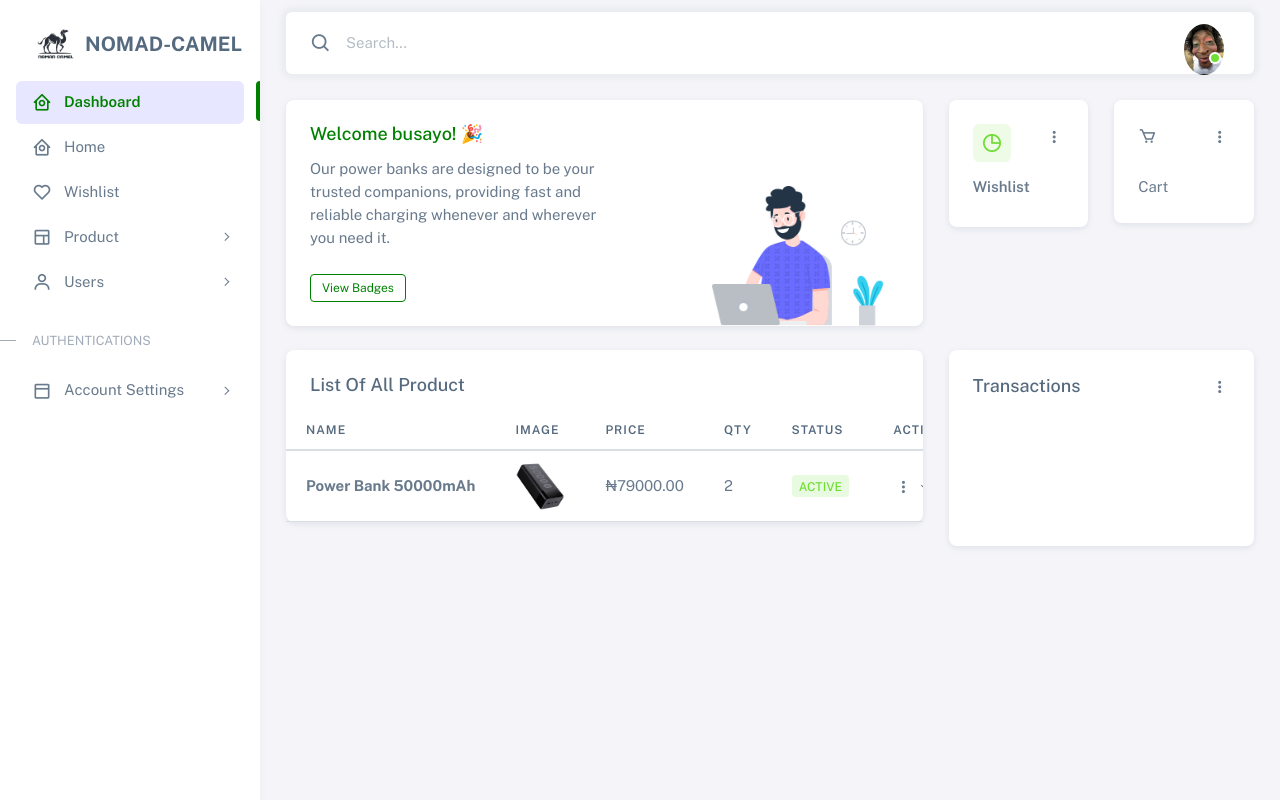
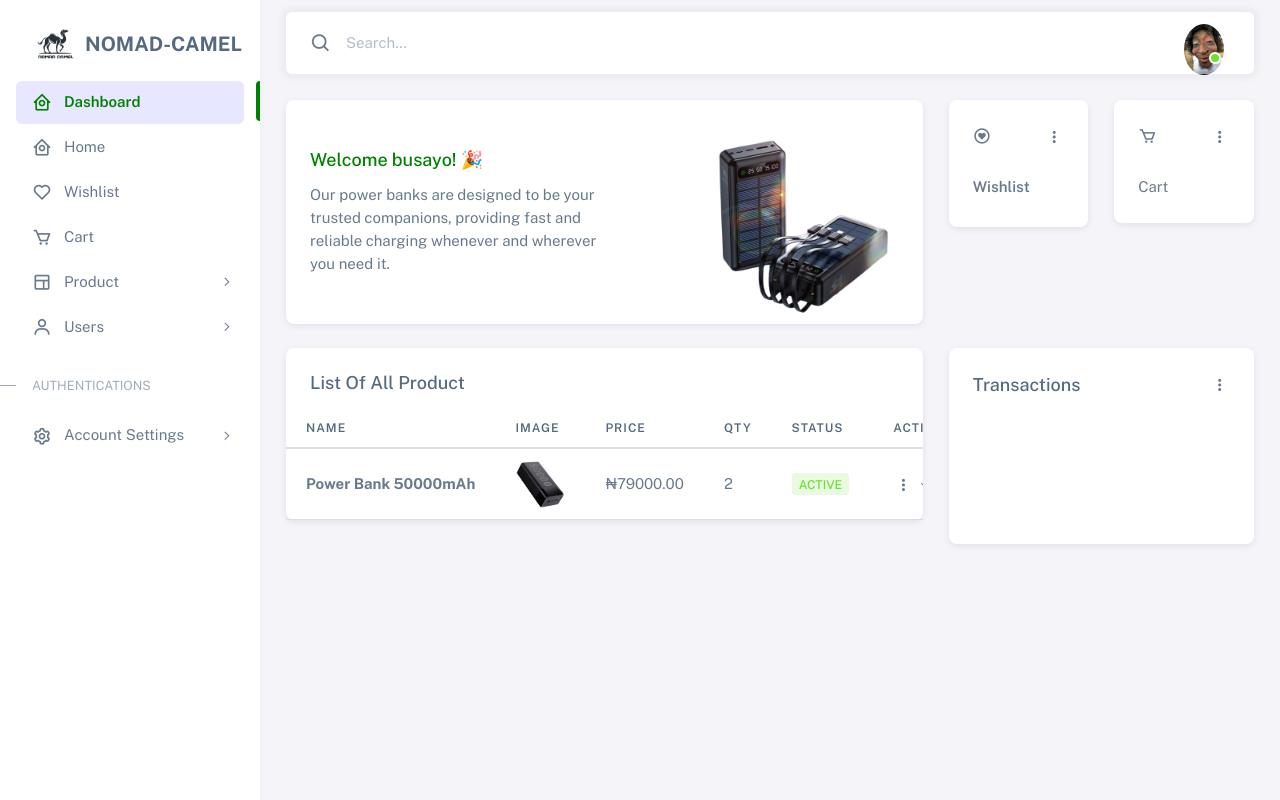
Before and after one commit to Gbemi-leke/NOMAD-CAMEL, a Django app: page /auth/dashboard in a window 1280 px wide. Run offline with Django 5.2, Linux system fonts and the light colour scheme; a user stored in the database is signed in; data comes from the database, SQL or seed files in the repository; some libraries are stand-ins or nearby versions.

Commit message:
added the require Icon for the dashboard

```diff
--- a/templates/backend/base.html
+++ b/templates/backend/base.html
@@ -97,6 +97,12 @@
               <div data-i18n="Analytics">Wishlist</div>
             </a>
           </li>
+          <li class="menu-item">
+            <a href="" class="menu-link">
+              <i class="menu-icon tf-icons bx bx-cart"></i>
+              <div data-i18n="Analytics">Cart</div>
+            </a>
+          </li>
 
           <!-- Layouts -->
           {% if user.is_superuser %}
@@ -149,7 +155,7 @@
             {% endif %}
             <li class="menu-item">
               <a href="javascript:void(0);" class="menu-link menu-toggle">
-                <i class="menu-icon tf-icons bx bx-dock-top"></i>
+                <i class="menu-icon tf-icons bx bx-cog"></i>
                 <div data-i18n="Account Settings">Account Settings</div>
               </a>
               <ul class="menu-sub">
--- a/templates/backend/index.html
+++ b/templates/backend/index.html
@@ -26,15 +26,13 @@ NOMAD-CAMEL
                 <p class="mb-4">
                   Our power banks are designed to be your trusted companions, providing fast and reliable charging whenever and wherever you need it.
                 </p>
-
-                <a href="javascript:;" class="btn btn-sm btn-outline-primary">View Badges</a>
               </div>
             </div>
             <div class="col-sm-5 text-center text-sm-left">
               <div class="card-body pb-0 px-0 px-md-4">
-                <img src="{% static 'backend/assets/img/illustrations/man-with-laptop-light.png' %}" height="140"
-                  alt="View Badge User" data-app-dark-img="illustrations/man-with-laptop-dark.png"
-                  data-app-light-img="illustrations/man-with-laptop-light.png" />
+                <img src="{% static 'backend/assets/img/illustrations/powerbank.png' %}" height="200"
+                  alt="View Badge User" data-app-dark-img="illustrations/powerbank-dark.png"
+                  data-app-light-img="illustrations/powerbank.png"/>
               </div>
             </div>
           </div>
@@ -47,8 +45,7 @@ NOMAD-CAMEL
               <div class="card-body">
                 <div class="card-title d-flex align-items-start justify-content-between">
                   <div class="avatar flex-shrink-0">
-                    <img src="{% static 'backend/assets/img/icons/unicons/chart-success.png' %}" alt="chart success"
-                      class="rounded" />
+                    <i class="bx bx-heart-circle"></i>
                   </div>
                   <div class="dropdown">
                     <button class="btn p-0" type="button" id="cardOpt3" data-bs-toggle="dropdown" aria-haspopup="true"
--- a/templates/frontend/contact.html
+++ b/templates/frontend/contact.html
@@ -54,7 +54,7 @@
 							</span>
 
 							<p class="stext-115 cl6 size-213 p-t-18">
-								High Land, Lagos, NG
+								Island, Lagos, Nigeria
 							</p>
 						</div>
 					</div>
--- a/templates/frontend/shoping-cart.html
+++ b/templates/frontend/shoping-cart.html
@@ -10,7 +10,7 @@ NOMAD-CAMEL
 
 
 <!-- breadcrumb -->
-<div class="container">
+<div class="container pt-5">
 	<div class="bread-crumb flex-w p-l-25 p-r-15 p-t-30 p-lr-0-lg">
 		<a href="index.html" class="stext-109 cl8 hov-cl1 trans-04">
 			Home
```
Also changed, not shown: static/backend/assets/img/illustrations/powerbank.png (added).
